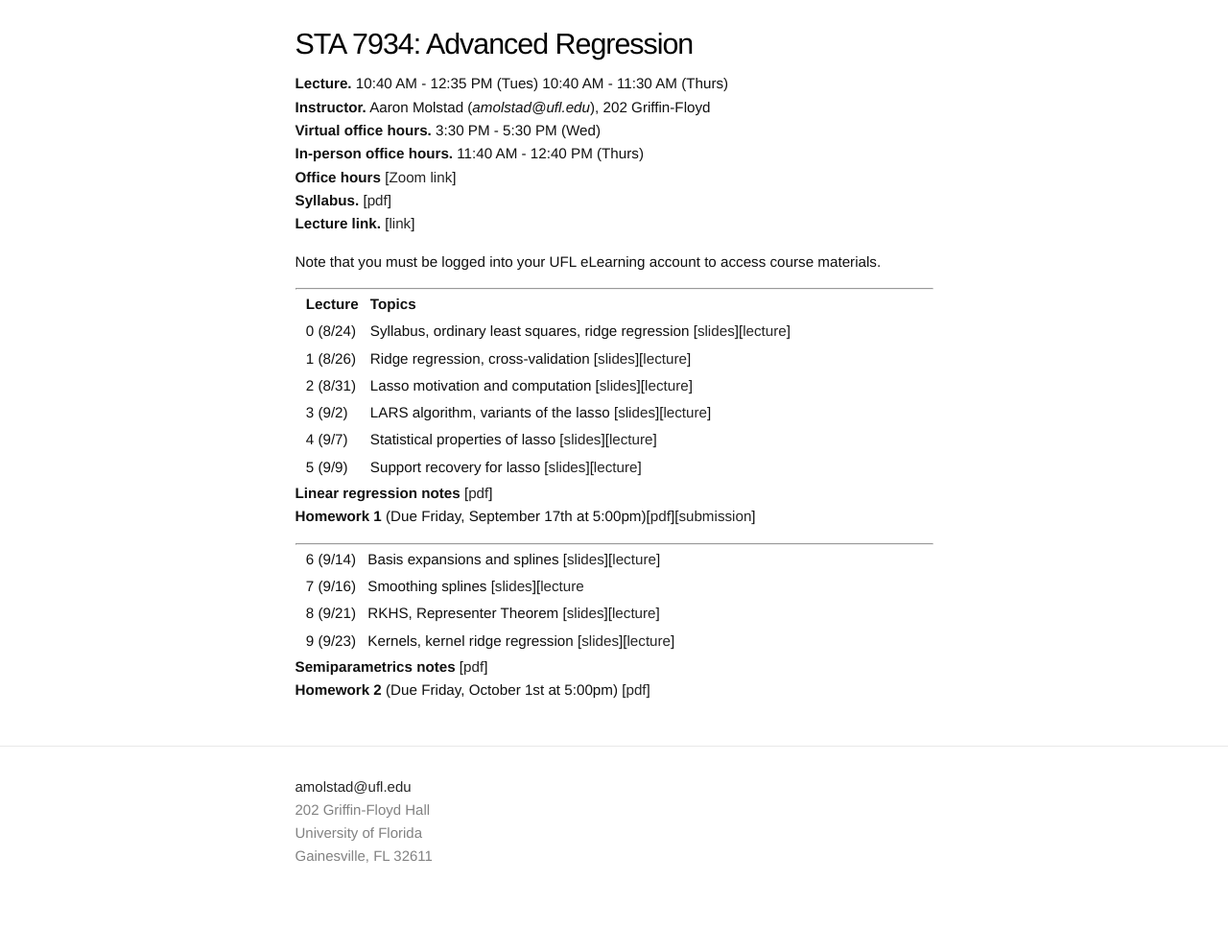
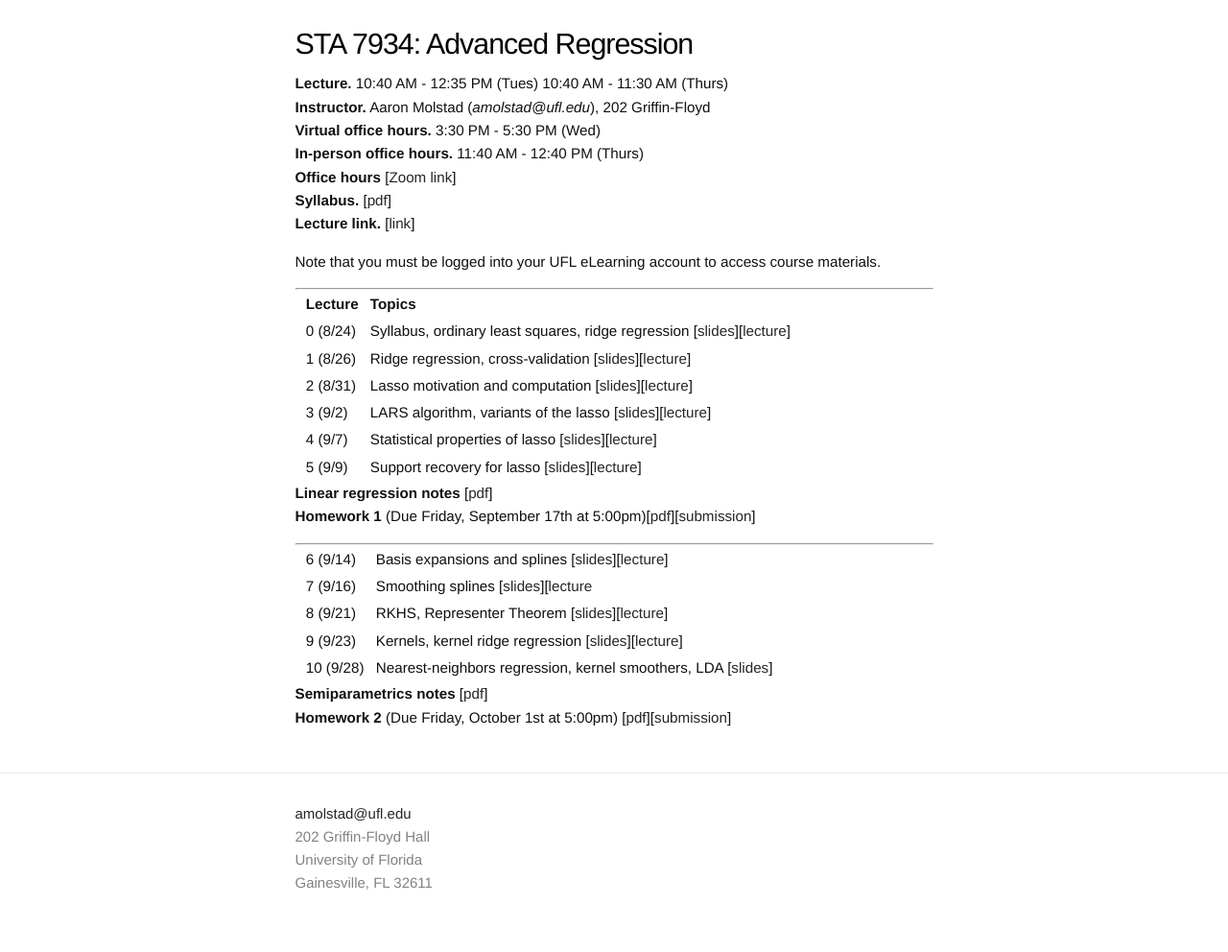
Before and after one commit to ajmolstad/ajmolstad.github.io, a Jekyll site: the page built from F21_STA7934.md, in a window 1280 px wide. Shown: the whole page at 96% size. Built offline with Jekyll 4.4.1, drawn with Linux system fonts in a browser that asks for light colours; before the commit the page ends 964 px from its top, so only the background shows below that.

Commit message:
Add new info

```diff
--- a/F21_STA7934.md
+++ b/F21_STA7934.md
@@ -34,6 +34,8 @@ Note that you must be logged into your UFL eLearning account to access course ma
  || 7 (9/16) || Smoothing splines [[slides](https://ufl.instructure.com/files/62208820/download?download_frd=1)][[lecture](https://ufl.instructure.com/courses/437665/files?preview=62253084)||
  || 8 (9/21) || RKHS, Representer Theorem [[slides](https://ufl.instructure.com/files/62356702/download?download_frd=1)][[lecture](https://ufl.instructure.com/courses/437665/files?preview=62372710)] ||
  || 9 (9/23) || Kernels, kernel ridge regression [[slides](https://ufl.instructure.com/files/62422720/download?download_frd=1)][[lecture](https://ufl.instructure.com/files/62534506/download?download_frd=1)]||
+ || 10 (9/28) || Nearest-neighbors regression, kernel smoothers, LDA [[slides](https://ufl.instructure.com/files/62577671/download?download_frd=1)]||
+
 
 **Semiparametrics notes** [[pdf](https://ufl.instructure.com/files/62372837/download?download_frd=1)]
-**Homework 2** (Due Friday, October 1st at 5:00pm) [[pdf](https://ufl.instructure.com/files/62490692/download?download_frd=1)]
+**Homework 2** (Due Friday, October 1st at 5:00pm) [[pdf](https://ufl.instructure.com/files/62577661/download?download_frd=1)][[submission](https://ufl.instructure.com/courses/437665/assignments/4900613)]
```
Also changed, not shown: research.md (+1 -1 lines).
